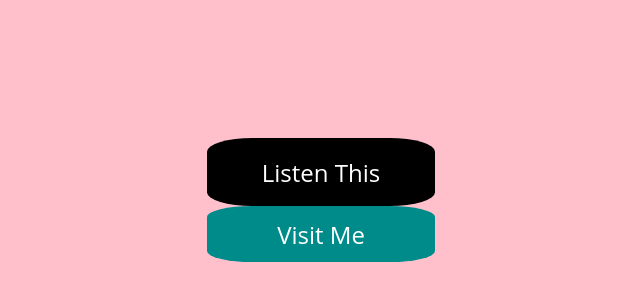
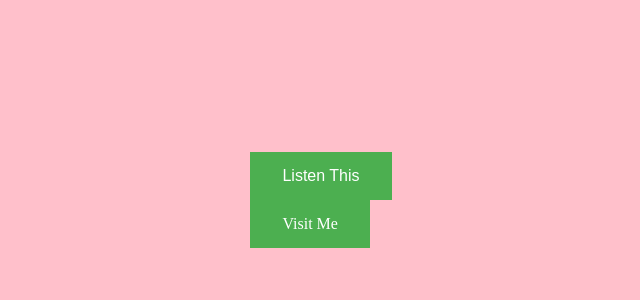
Before and after one commit to itzbandhan/love, a plain HTML site: page ml.html in a window 1280 px wide. Shown: the part 200-500 px from the top of the page, without its empty margins (319-959 px from the left). Drawn offline with Linux system fonts and the light colour scheme.

Commit message:
Update ml.html

```diff
--- a/ml.html
+++ b/ml.html
@@ -23,17 +23,14 @@
 <style>
 
 #des{
-    font-family: 'Open Sans', sans-serif;
-font-size: 1.5rem;
-color: #fff;
-background: darkcyan;
-padding: .7rem 3.4rem;
-border-radius: .2rem;
-transition: opacity .7s;
-align-items: center;
-justify-content: center;
-display: flex;
-border-radius: 20%;
+  background-color: #4CAF50; /* Green */
+  border: none;
+  color: white;
+  padding: 15px 32px;
+  text-align: center;
+  text-decoration: none;
+  display: inline-block;
+  font-size: 16px;
 }
 
  .end{
@@ -74,14 +71,16 @@ background: pink;
 /* #dff0f6 */
 
 button {
-font-family: 'Open Sans', sans-serif;
-font-size: 1.5rem;
-color: #fff;
-background: black;
-padding: 1.1rem 3.4rem;
-border-radius: .2rem;
-transition: opacity .7s;
-border-radius: 20%;
+
+  background-color: #4CAF50; /* Green */
+  border: none;
+  color: white;
+  padding: 15px 32px;
+  text-align: center;
+  text-decoration: none;
+  display: inline-block;
+  font-size: 16px;
+
 }
 
 button:hover {
```
